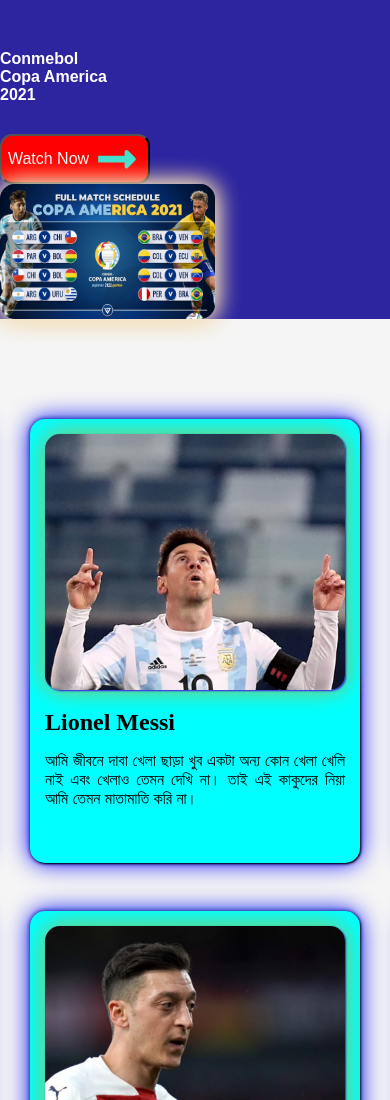
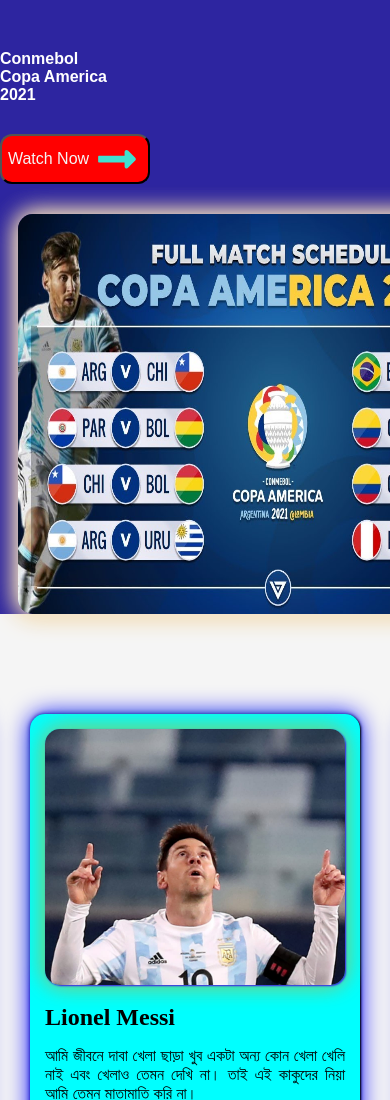
Before and after one commit to Covid-Coder/world-cup-football, a plain HTML site: page index.html in a window 390 px wide. Shown: the top 1100 px of the page. Drawn offline with Linux system fonts and the light colour scheme.

Commit message:
Header Responsive Motamuti

```diff
--- a/style.css
+++ b/style.css
@@ -260,15 +260,17 @@ footer  {
     border-radius: 15px;
     background-color: #008CBA;
     overflow: hidden;
-    width: 250px;
+    width: 520px;
     height:0;
     transition: 3s ease;
   }
   #match-image-live {
     border-radius: 15px;
     display: block;
-    width: 215px;
-    height: 135px;
+    width: 520px;
+    height: 400px;
+    margin-top: 30px;
+    margin-left: 18px;
     border-radius: 15px;
     box-shadow: 0 0 25px rgb(252, 251, 250), 0 0 25px rgb(228, 171, 67);
   }
```
